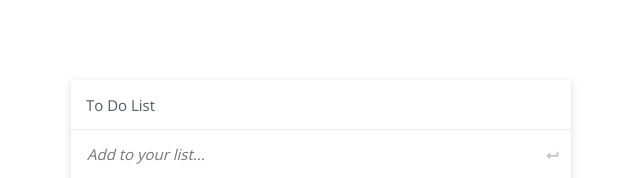
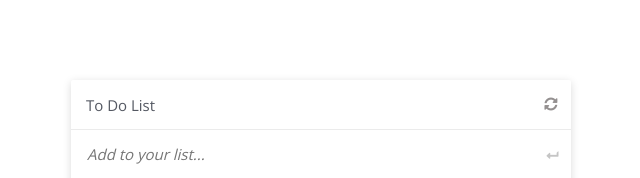
Before and after one commit to elyor-doniyorov/ToDo-List-redo, a website built with webpack: page src/index.html in a window 1280 px wide. Shown: the top 178 px of the page, 319-959 px from the left. Built offline with nearby package versions, Linux system fonts and the light colour scheme.

Commit message:
Add sync icon and web-dev-sev

```diff
--- a/package.json
+++ b/package.json
@@ -24,7 +24,8 @@
     "html-webpack-plugin": "^5.3.2",
     "style-loader": "^3.2.1",
     "webpack": "^5.46.0",
-    "webpack-cli": "^4.7.2"
+    "webpack-cli": "^4.7.2",
+    "webpack-dev-server": "^3.11.2"
   },
   "dependencies": {
     "lodash": "^4.17.21"
--- a/src/index.html
+++ b/src/index.html
@@ -10,6 +10,7 @@
     <section class="todo-list">
         <div class="todo-list-header">
             <h1>To Do List</h1>
+            <button class="sync" type="submit"><i class="fas fa-sync-alt"></i></button>
         </div>
         <form class="add-new-item">
             <input class="add-new-input" type="text" placeholder="Add to your list...">
--- a/src/style.css
+++ b/src/style.css
@@ -26,6 +26,7 @@ body {
 }
 
 .todo-list .todo-list-header {
+  display: flex;
   width: 100%;
   height: 50px;
   background: #fff;
@@ -39,7 +40,14 @@ body {
   padding: 15px;
   line-height: 20px;
   margin: 0;
-  width: 100%;
+  width: 92%;
+}
+
+.todo-list .todo-list-header .sync {
+  background-color: #fff;
+  color: #949090;
+  border: none;
+  width: 8%;
 }
 
 .todo-list .add-new-item {
```
Also changed, not shown: dist/index.html, dist/main.js, src/index.js (line endings or trailing spaces), 1 other file.
